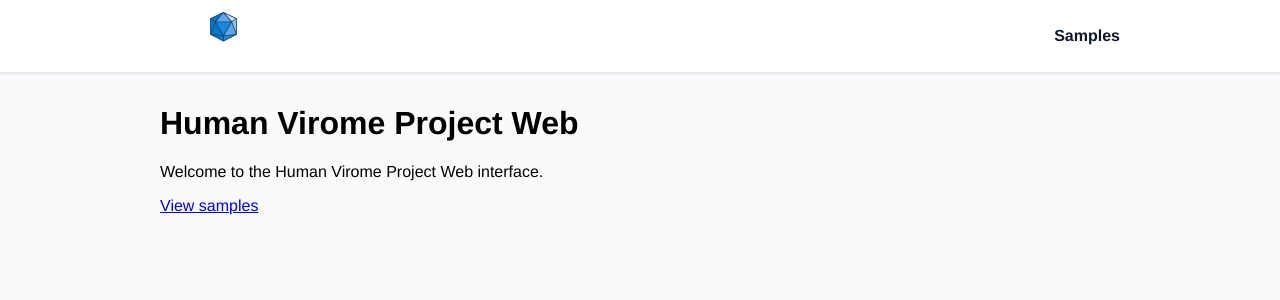
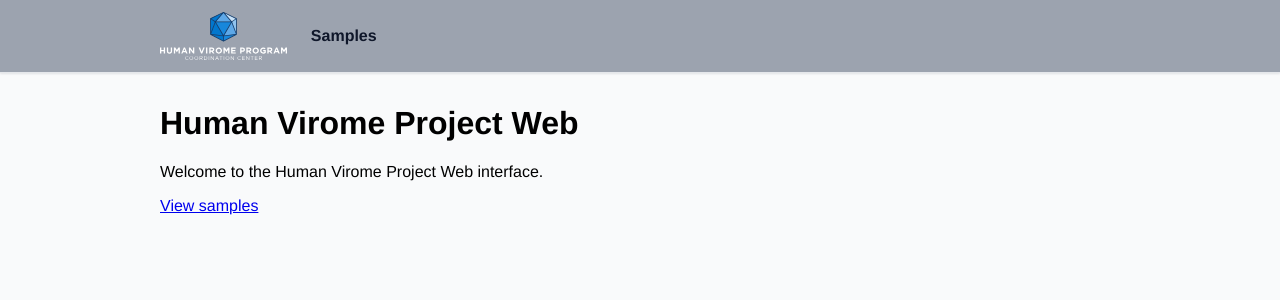
Before and after one commit to Ulthran/hvp_db, a Flask app: page /hvp/ in a window 1280 px wide. Shown: the top 300 px of the page. Run offline with Flask 3, Linux system fonts and the light colour scheme; the visitor is signed in with stand-in values (Sample User, id 1); some libraries are stand-ins or nearby versions.

Commit message:
Adjust banner styling

```diff
--- a/hvp_db/templates/base.html
+++ b/hvp_db/templates/base.html
@@ -19,7 +19,7 @@
     }
 
     .site-banner {
-      background-color: #ffffff;
+      background-color: #9ca3af;
       border-bottom: 1px solid #e5e7eb;
       padding: 0.75rem 1.5rem;
       box-shadow: 0 1px 2px rgba(15, 23, 42, 0.1);
@@ -28,9 +28,15 @@
     .banner-content {
       display: flex;
       align-items: center;
-      justify-content: space-between;
+      justify-content: flex-start;
+      gap: 1.5rem;
       max-width: 960px;
       margin: 0 auto;
+    }
+
+    .banner-nav {
+      display: flex;
+      align-items: center;
     }
 
     .logo-link img {
```
